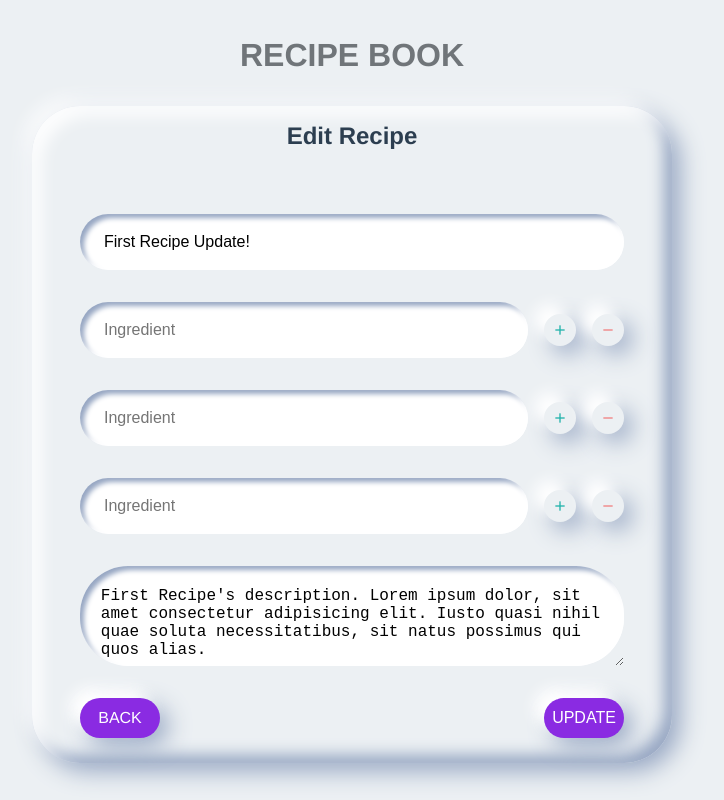
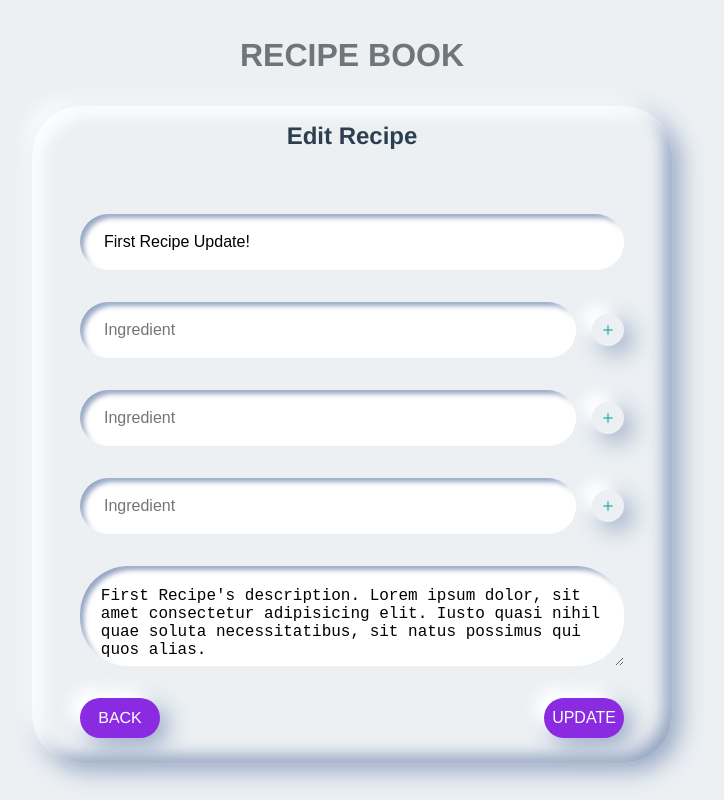
Before and after one commit to IronAdministrator/vue_recipe-book, a Vue app: page /edit/1 in a window 1280 px wide. Shown: the whole page, without its empty margins (288-1012 px from the left). Built offline with nearby package versions, Linux system fonts and the light colour scheme; data requests are answered from the project's data file.

Commit message:
make last input not removalbe

```diff
--- a/src/views/AddEditForm.vue
+++ b/src/views/AddEditForm.vue
@@ -8,7 +8,7 @@
     <div class="ingredients-container" v-for="(ingredient, index) in ingredients" :key="`ingredientInput-${index}`">
       <input v-model="ingredient.ingredient" type="text" placeholder="Ingredient" />
       <span @click="addIngredient(ingredients)" class="material-icons">add</span>
-      <span @click="removeIngredient(ingredients)" class="material-icons remove">remove</span>
+      <span v-if="ingredients.length > 1" @click="removeIngredient(ingredients)" class="material-icons remove">remove</span>
     </div>
     <!-- <input v-model="ingredients.ingredient_1" type="text" placeholder="Ingredient 1" />
     <input v-model="ingredients.ingredient_2" type="text" placeholder="Ingredient 2" />
@@ -45,10 +45,16 @@ export default {
 
     const addIngredient = (ingredients) => {
       ingredients.push({})
+      console.log(ingredients.length);
     }
 
     const removeIngredient = (ingredients, index) => {
-      ingredients.splice(index, 1)
+      if (ingredients.length > 1) {
+        ingredients.splice(index, 1)
+      } else {
+        alert("You need two have at least one Ingredient")
+      }
+      console.log(ingredients.length);
     }
 
     onMounted(() => {
```
